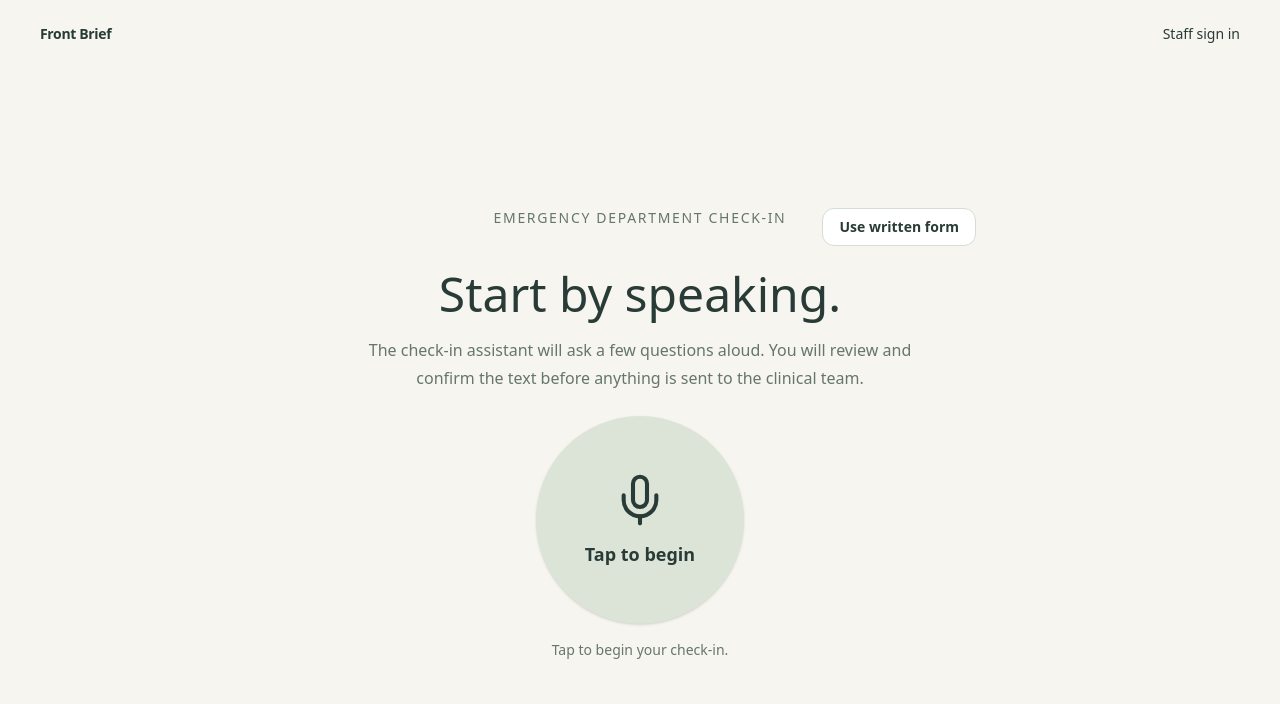
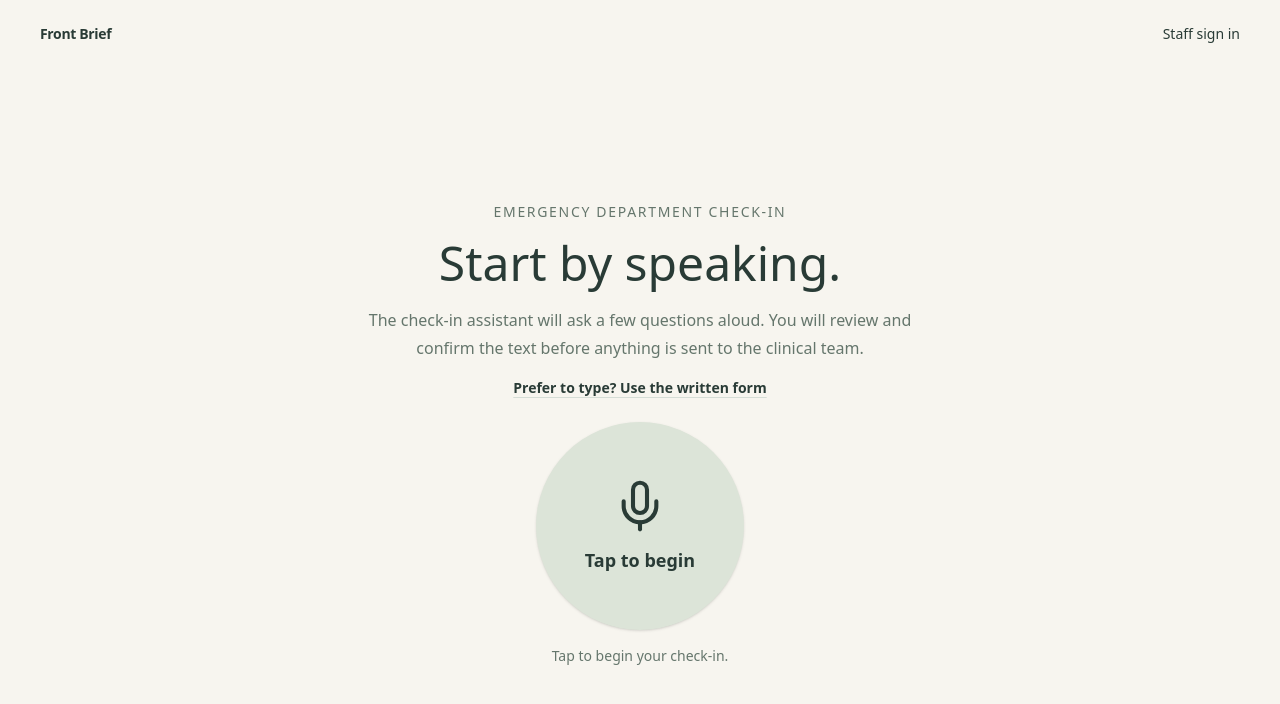
Before and after one commit to nkrishnasridhar/er-triage, a Next.js app: page / in a window 1280 px wide. Shown: the top 704 px of the page. Built offline with nearby package versions, Linux system fonts and the light colour scheme.

Commit message:
Move written check-in option below introduction

```diff
--- a/app/page.tsx
+++ b/app/page.tsx
@@ -13,22 +13,22 @@ export default function Home() {
 
       <section className="flex min-h-0 flex-1 items-center justify-center px-6 py-4 sm:px-10">
         <div className="flex max-h-full w-full max-w-2xl flex-col items-center">
-          <div className="flex w-full flex-col items-center gap-3 md:relative md:block md:min-h-11">
+          <div className="flex w-full flex-col items-center">
             <p className="text-body-2 text-center tracking-[0.12em] text-muted">
               EMERGENCY DEPARTMENT CHECK-IN
             </p>
-            <Link
-              href="/check-in"
-              className="rounded-control border border-line bg-surface px-4 py-2 text-sm font-semibold hover:bg-moss md:absolute md:right-0 md:top-0"
-            >
-              Use written form
-            </Link>
           </div>
           <h1 className="text-h2 mt-4 text-center">Start by speaking.</h1>
           <p className="mx-auto mt-4 max-w-xl text-center text-base leading-7 text-muted">
             The check-in assistant will ask a few questions aloud. You will review and
             confirm the text before anything is sent to the clinical team.
           </p>
+          <Link
+            href="/check-in"
+            className="mt-4 text-sm font-semibold text-pine underline decoration-line underline-offset-4 transition-colors hover:decoration-pine"
+          >
+            Prefer to type? Use the written form
+          </Link>
           <VoiceCheckIn />
         </div>
       </section>
```
